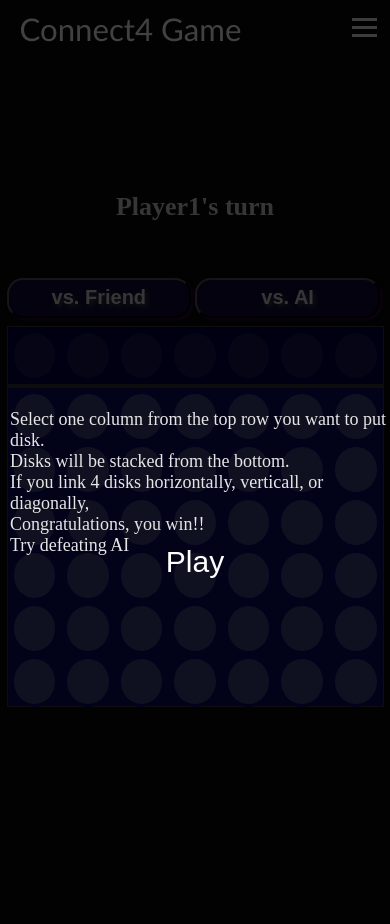
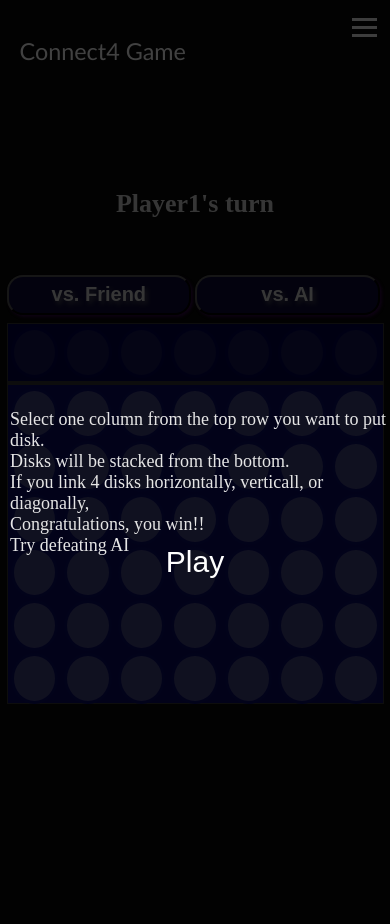
Before and after one commit to JamesOhJins/Profile, a PHP site: page /connect4.html in a window 390 px wide. Run offline with PHP 8.4, Linux system fonts and the light colour scheme.

Commit message:
changed some design

```diff
--- a/assets/css/style.css
+++ b/assets/css/style.css
@@ -29,20 +29,12 @@ h1 {
     font-family: 'Optima';
     /* text-shadow: 2px 3.5px 2.5px rgba(177, 177, 177, 0.5); */
     text-align: left;
-    font-size: 38px;
-    padding-bottom: 20px;
-    padding-left: 5%;
-    padding-top: 2.5%;
+    font-size: 32px;
+    padding-left: 5vw;
+    padding-top: 4vh;
     margin: 0;
     font-weight: 400;
-    /* filter:invert(); */
     color: #dbdbdb;
-    /* color: #c4c4c4;  */
-
-    /* background: -webkit-linear-gradient(#cccccc, rgb(119, 119, 119));
-  -webkit-background-clip: text;
-  -webkit-text-fill-color: transparent;
-    background-color: transparent; */
 }
 /* burger icon on PC */
 .burger {
@@ -506,7 +498,7 @@ ul {
 
 
     h1 {
-        font-size: 8vw;
+        font-size: 6vw;
     }
 
     #column figure figcaption {
```
